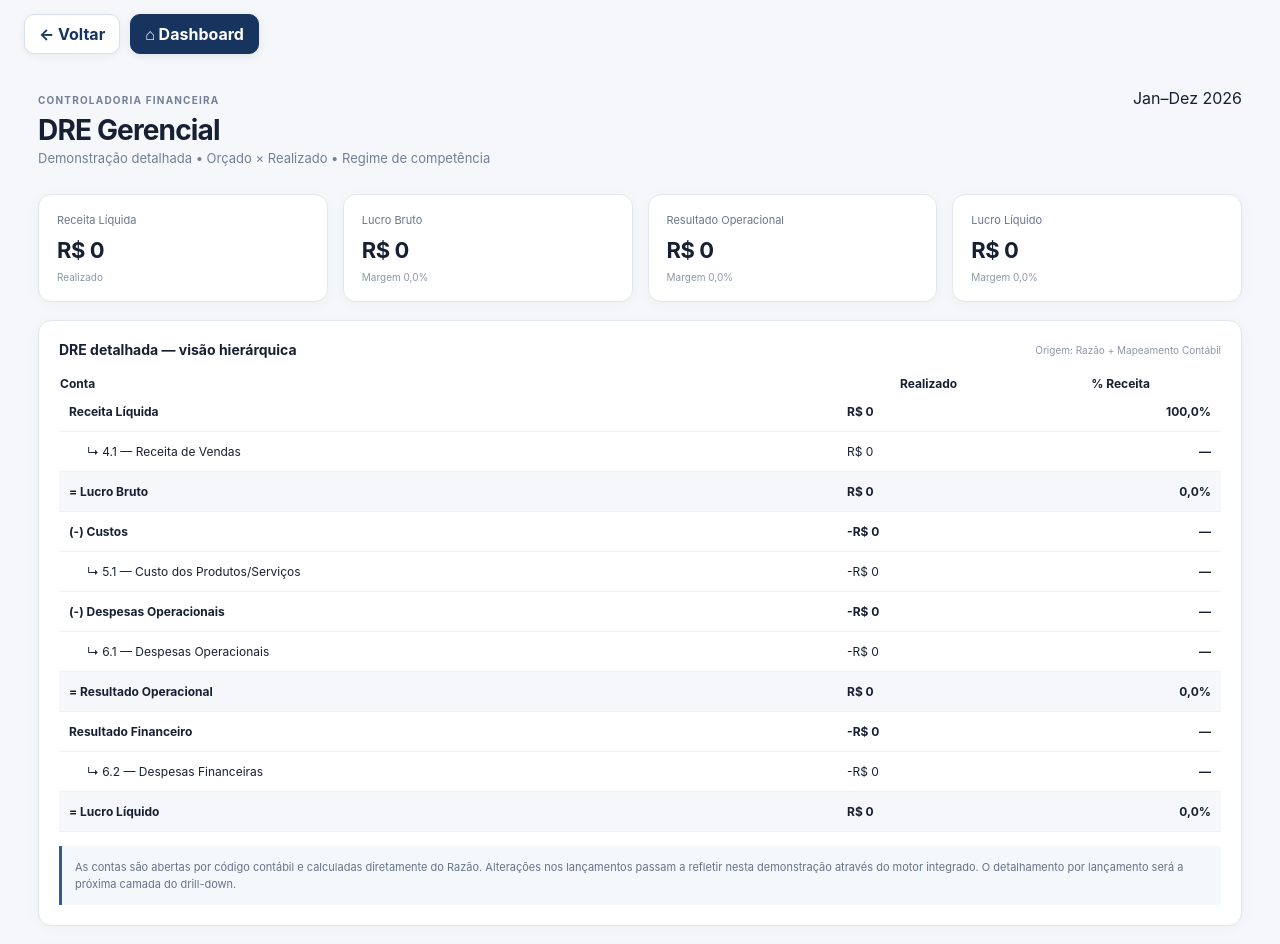
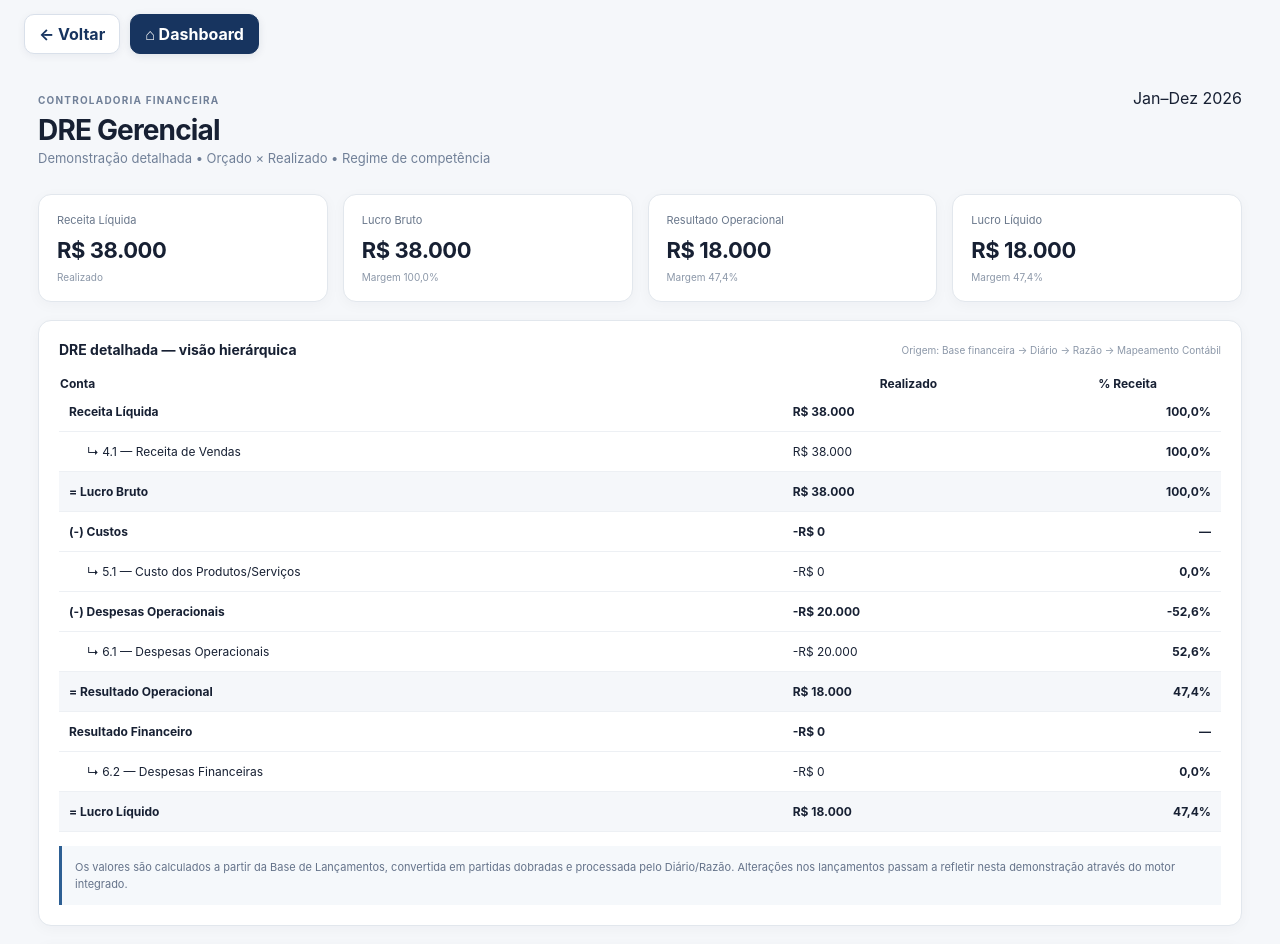
Before and after one commit to cardoso4009-byte/bp-financeiro-bi, a Next.js app: page /dre-gerencial in a window 1280 px wide. Shown: the top 944 px of the page. Built offline with nearby package versions, Linux system fonts and the light colour scheme.

Commit message:
fix: integrar DRE com base financeira real

```diff
--- a/app/dre-gerencial/page.tsx
+++ b/app/dre-gerencial/page.tsx
@@ -1,4 +1,10 @@
+'use client'
+
+import { useEffect, useMemo, useState } from 'react'
 import { statementEngine } from '@/lib/statement-engine'
+import { financialEntriesToJournal } from '@/lib/financial-accounting-integration'
+import { readFinancialSource } from '@/lib/financial-source'
+import { initialEntries, type FinancialEntry } from '@/lib/lancamentos-data'
 
 const brl = (n:number) => n.toLocaleString('pt-BR',{style:'currency',currency:'BRL',maximumFractionDigits:0})
 const pct = (n:number) => `${n.toFixed(1).replace('.',',')}%`
@@ -6,7 +12,17 @@ const pct = (n:number) => `${n.toFixed(1).replace('.',',')}%`
 type Row = { code:string; name:string; value:number; level:number; children?:Row[] }
 
 export default function DREGerencial() {
-  const { dre, totals } = statementEngine()
+  const [entries, setEntries] = useState<FinancialEntry[]>(initialEntries)
+  const [sourceErrors, setSourceErrors] = useState<string[]>([])
+
+  useEffect(() => {
+    const source = readFinancialSource()
+    setEntries(source.entries)
+    setSourceErrors(source.errors)
+  }, [])
+
+  const integration = useMemo(() => financialEntriesToJournal(entries), [entries])
+  const { dre, totals } = useMemo(() => statementEngine(integration.entries), [integration.entries])
   const grouped = buildRows(dre)
   const receita = totals.receitas
   const custos = totals.custos
@@ -30,7 +46,7 @@ export default function DREGerencial() {
     </div>
 
     <section className="panel wide">
-      <div className="panel-title"><h2>DRE detalhada — visão hierárquica</h2><span>Origem: Razão + Mapeamento Contábil</span></div>
+      <div className="panel-title"><h2>DRE detalhada — visão hierárquica</h2><span>Origem: Base financeira → Diário → Razão → Mapeamento Contábil</span></div>
       <table><thead><tr><th style={{textAlign:'left'}}>Conta</th><th>Realizado</th><th>% Receita</th></tr></thead><tbody>
         <Section label="Receita Líquida" value={receita} pct={1}/>
         {grouped.filter(r=>r.code.startsWith('4')).map(r=><Detail key={r.code} row={r} base={receita}/>) }
@@ -44,7 +60,8 @@ export default function DREGerencial() {
         {grouped.filter(r=>r.code.startsWith('6.2')).map(r=><Detail key={r.code} row={r} base={receita} negative/>) }
         <Subtotal label="Lucro Líquido" value={lucroLiquido} pct={margemLiq}/>
       </tbody></table>
-      <div className="note" style={{marginTop:14}}>As contas são abertas por código contábil e calculadas diretamente do Razão. Alterações nos lançamentos passam a refletir nesta demonstração através do motor integrado. O detalhamento por lançamento será a próxima camada do drill-down.</div>
+      <div className="note" style={{marginTop:14}}>Os valores são calculados a partir da Base de Lançamentos, convertida em partidas dobradas e processada pelo Diário/Razão. Alterações nos lançamentos passam a refletir nesta demonstração através do motor integrado.</div>
+      {(sourceErrors.length > 0 || integration.errors.length > 0) && <div className="note" style={{marginTop:10,borderLeft:'4px solid #d92d20'}}><strong>Atenção:</strong> {[...sourceErrors, ...integration.errors].join(' ')}</div>}
     </section>
 
     <section className="panel"><div className="panel-title"><h2>Orçado × Realizado</h2><span>Visão gerencial</span></div>
```
